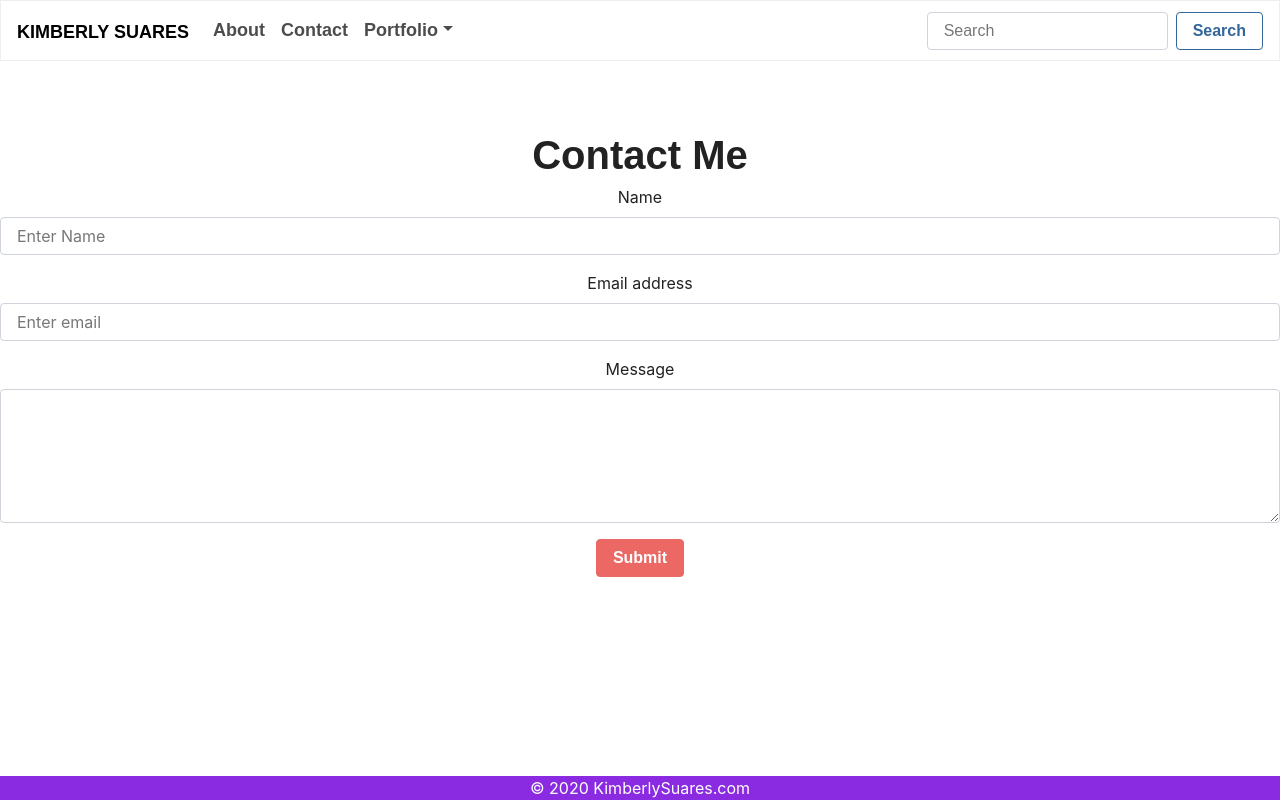
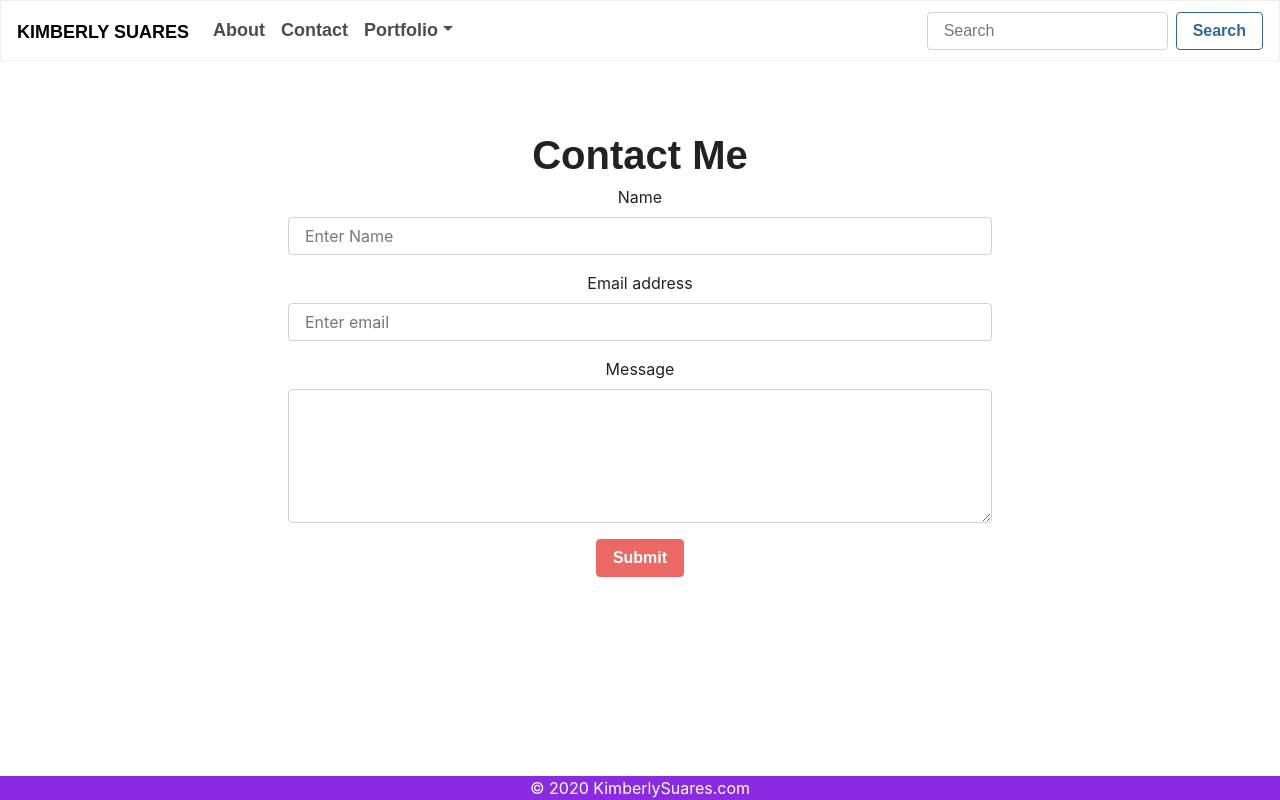
Before and after one commit to ksuares1/kimberly-, a React (Create React App) app in the folder client/: page /contact in a window 1280 px wide. Built offline with nearby package versions, Linux system fonts and the light colour scheme; a web font is replaced by a local one.

Commit message:
added css to contact page

```diff
--- /dev/null
+++ b/client/src/components/Contact/index.css
@@ -0,0 +1,5 @@
+.contact{
+    margin: auto;
+    width:55%;
+    height:35%;
+}
--- a/client/src/components/Contact/index.js
+++ b/client/src/components/Contact/index.js
@@ -1,11 +1,12 @@
 import React from "react";
+import './index.css';
 import Form from "react-bootstrap/Form";
 import Button from "react-bootstrap/Button";
 
 
 function ContactForm() {
   return (
-    <Form>
+    <Form className="contact">
       <br>
       </br>
       <h1>Contact Me</h1>
```
